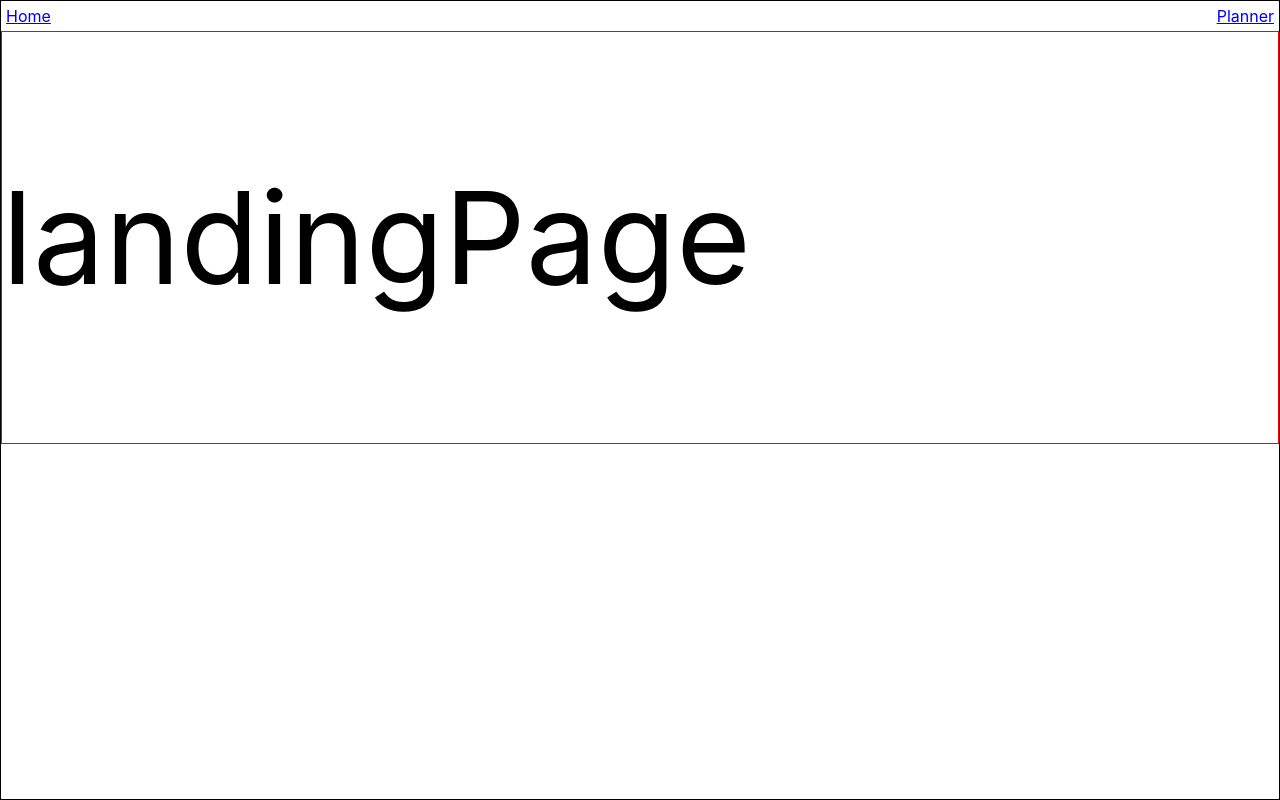
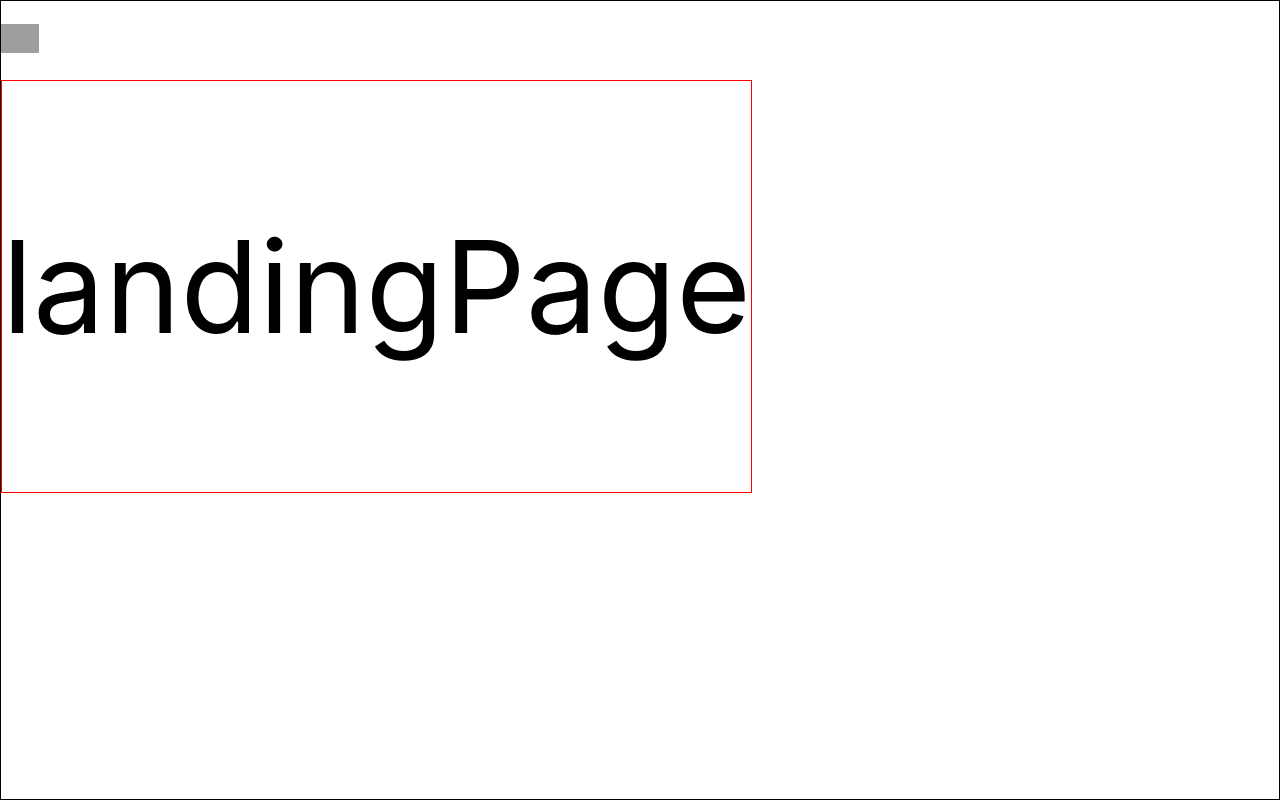
Before and after one commit to Bernard-Calma/planner, a React (Create React App) app: page / in a window 1280 px wide. Built offline with nearby package versions, Linux system fonts and the light colour scheme; grey boxes are pictures that could not be loaded.

Commit message:
added a openNav component to open and hide navigation

```diff
--- a/src/App.css
+++ b/src/App.css
@@ -36,3 +36,8 @@
     transform: rotate(360deg);
   }
 }
+
+/* For hidden flex containers */
+[hidden] {
+  display: none !important;
+}
--- a/src/App.js
+++ b/src/App.js
@@ -1,17 +1,27 @@
+import { useState } from 'react';
 import { Route, Routes } from 'react-router-dom';
 import './App.css';
+import OpenNav from './components/OpenNav';
 import LandingPage from './containers/LandingPage';
 import NavBar from './containers/NavBar';
 import Planner from './containers/Planner';
 
 const App = () => {
+  const [navOpen, setNavOpen] = useState(true)
   return(
     <div style = {styles.container}>
-      <NavBar />
-      <Routes>
-        <Route path="/" element = {<LandingPage />} />
-        <Route path="planner" element = {<Planner />} />
-      </Routes>
+      <NavBar
+        navOpen = {navOpen}
+      />
+      <div>
+        <OpenNav
+
+        />
+        <Routes>
+          <Route path="/" element = {<LandingPage />} />
+          <Route path="planner" element = {<Planner />} />
+        </Routes>
+      </div>
     </div>
   )
 
@@ -22,7 +32,7 @@ export default App;
 const styles = {
   container: {
       display: "flex",
-      flexDirection: "column",
+      flexDirection: "row",
       height: "99.8vh",
       width: "98.5hh",
       border: "1px solid black",
--- /dev/null
+++ b/src/components/OpenNav.jsx
@@ -0,0 +1,29 @@
+const OpenNav= (props) => {
+
+    const openNavBar = () => {
+
+    }
+    return(
+        <div style = {styles.container}>
+            <img
+                src="https://img.icons8.com/fluency/512/menu-rounded.png"
+                alt="navButton"
+                style = {styles.navButton}
+                />
+        </div>
+    )
+}
+
+export default OpenNav
+
+const styles = {
+    container: {
+
+    },
+    navButton: {
+        width: "5%",
+        aspectRatio: 1/2,
+        objectFit: "contain",
+        // mixBlendMode: "color-burn"
+    }
+}
--- a/src/containers/NavBar.jsx
+++ b/src/containers/NavBar.jsx
@@ -1,10 +1,13 @@
 import { NavLink } from "react-router-dom"
 
-const NavBar = () => {
-
+const NavBar = (props) => {
+    console.log(props.visibility)
     return (
-
-        <div style={styles.container}>
+        <div
+            style={styles.container}
+            className = "navBar"
+            hidden = {props.navOpen}
+            >
             <NavLink to="/">Home</NavLink>
             <NavLink to="/planner">Planner</NavLink>
         </div>
@@ -17,7 +20,7 @@ const styles = {
     container: {
         // border: "1px solid black",
         display: "flex",
-        flexDirection: "row",
+        flexDirection: "column",
         justifyContent: "space-between",
         margin: 5,
     },
```
